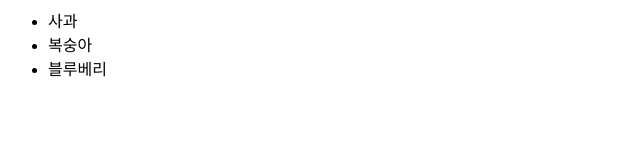
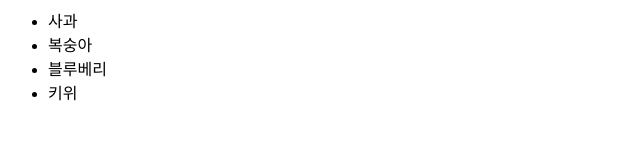
Before and after one commit to jaeyya/test, a plain HTML site: page index.html in a window 1280 px wide. Shown: the full height of the page, 0-640 px from the left. Drawn offline with Linux system fonts and the light colour scheme.

Commit message:
키위추가

```diff
--- a/index.html
+++ b/index.html
@@ -3,4 +3,5 @@
 	<li>사과</li>
 	<li>복숭아</li>
 	<li>블루베리</li>
+	<li>키위</li>
 </ul>
```
